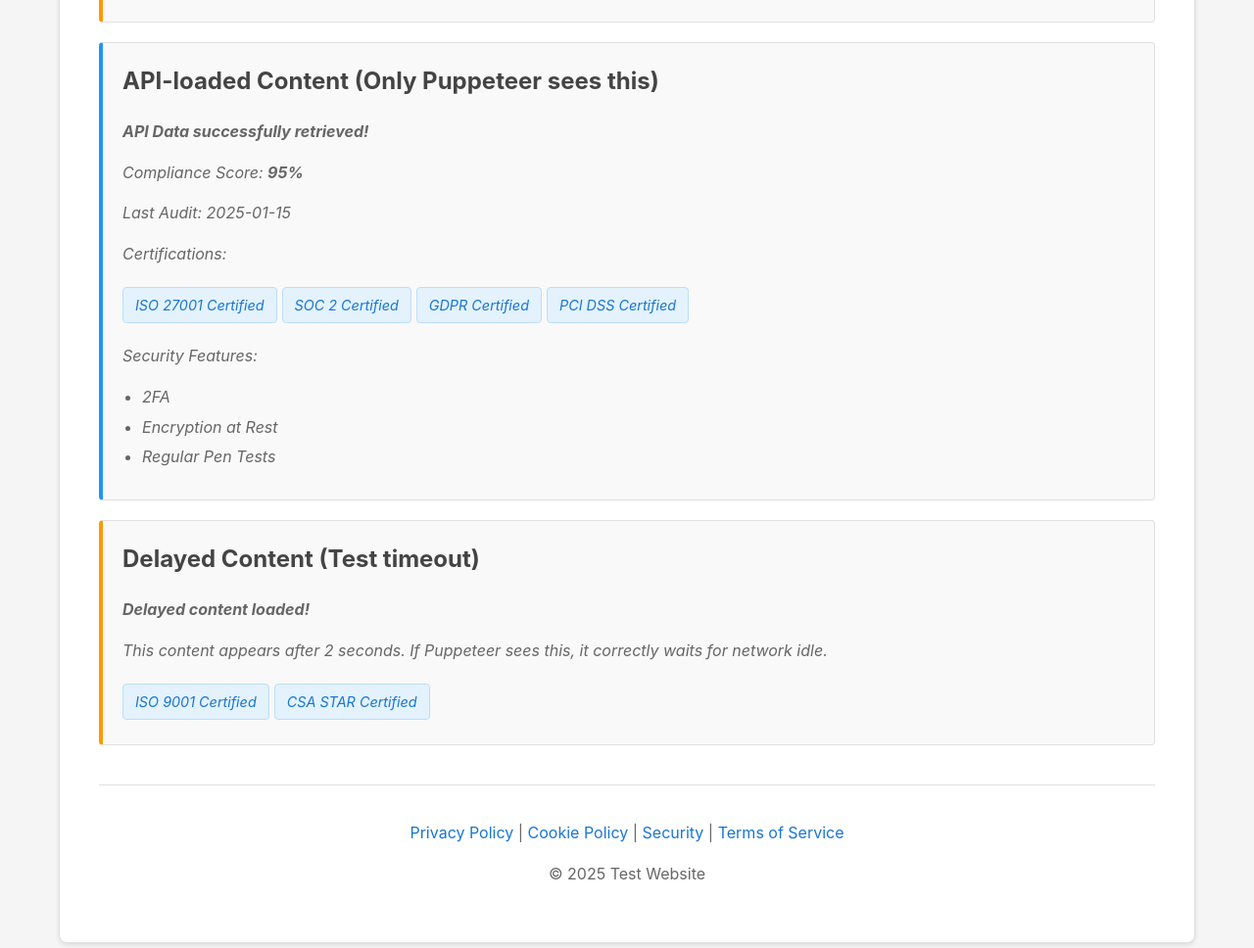
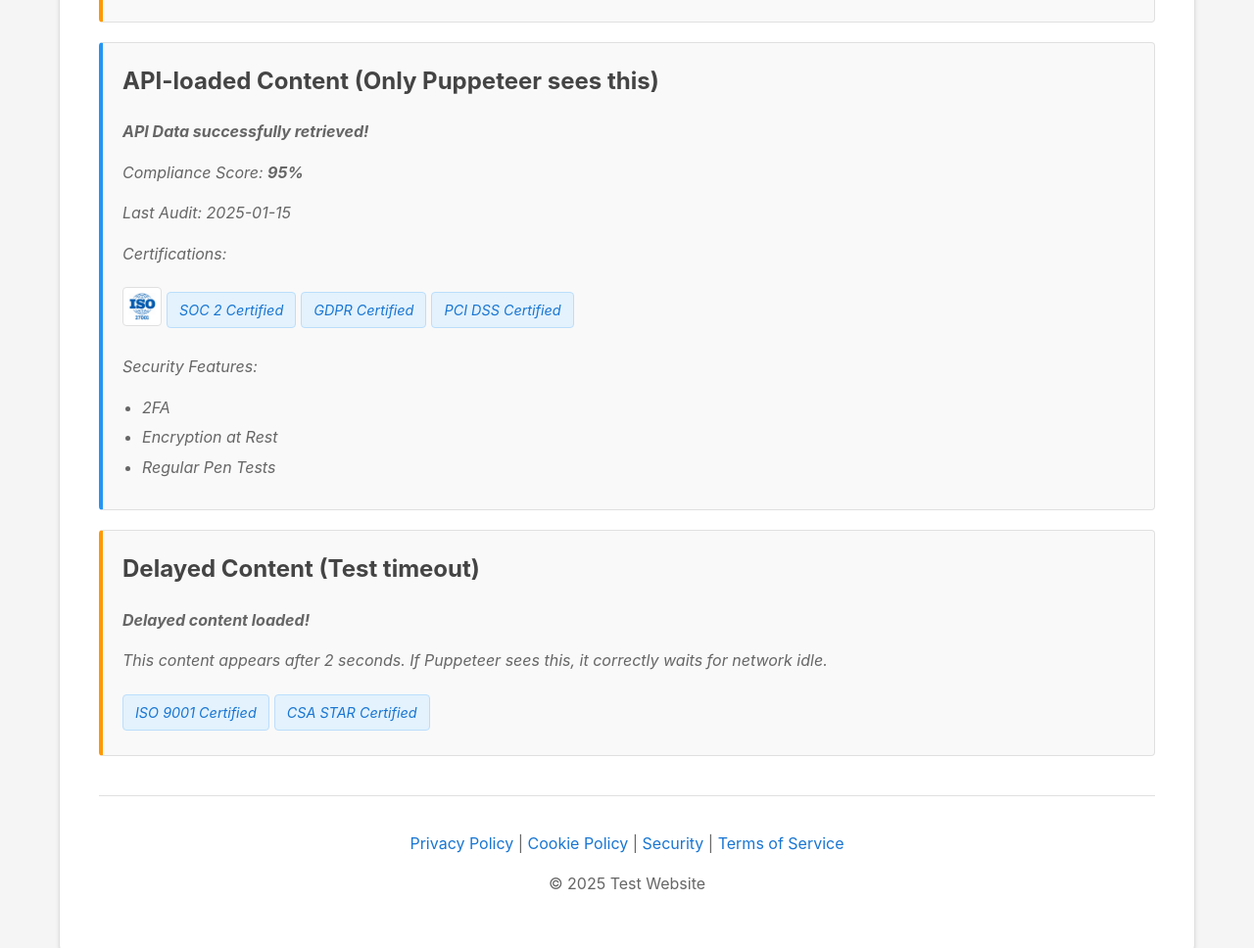
Before and after one commit to Thimovw/puppeteertest, a plain HTML site: page index.html in a window 1280 px wide. Shown: the part 644-1612 px from the top of the page at 98% size. Drawn offline with Linux system fonts and the light colour scheme.

Commit message:
made iso27001 an image

```diff
--- a/index.html
+++ b/index.html
@@ -77,6 +77,19 @@
             margin: 5px 5px 5px 0;
             font-size: 0.9em;
             border: 1px solid #bbdefb;
+        }
+        .cert-image {
+            display: inline-block;
+            margin: 5px 5px 5px 0;
+            vertical-align: middle;
+        }
+        .cert-image img {
+            max-height: 40px;
+            width: auto;
+            border: 1px solid #e0e0e0;
+            border-radius: 4px;
+            padding: 4px;
+            background: #fff;
         }
         footer {
             text-align: center;
@@ -165,12 +178,19 @@
                 })
                 .then(data => {
                     const apiData = data.compliance;
+                    const certHtml = apiData.certificates.map(cert => {
+                        if (cert === 'ISO 27001') {
+                            return `<div class="cert-image"><img src="iso27001.png" alt="ISO 27001 Certified" title="ISO 27001 Certified"></div>`;
+                        } else {
+                            return `<div class="badge">${cert} Certified</div>`;
+                        }
+                    }).join('');
                     document.getElementById('api-data').innerHTML = `
                         <p><strong>API Data successfully retrieved!</strong></p>
                         <p>Compliance Score: <strong>${apiData.score}%</strong></p>
                         <p>Last Audit: ${apiData.lastAudit}</p>
                         <p>Certifications:</p>
-                        ${apiData.certificates.map(cert => `<div class="badge">${cert} Certified</div>`).join('')}
+                        ${certHtml}
                         <p>Security Features:</p>
                         <ul>
                             ${apiData.securityFeatures.map(feature => `<li>${feature}</li>`).join('')}
```
Also changed, not shown: iso27001.png (added).
